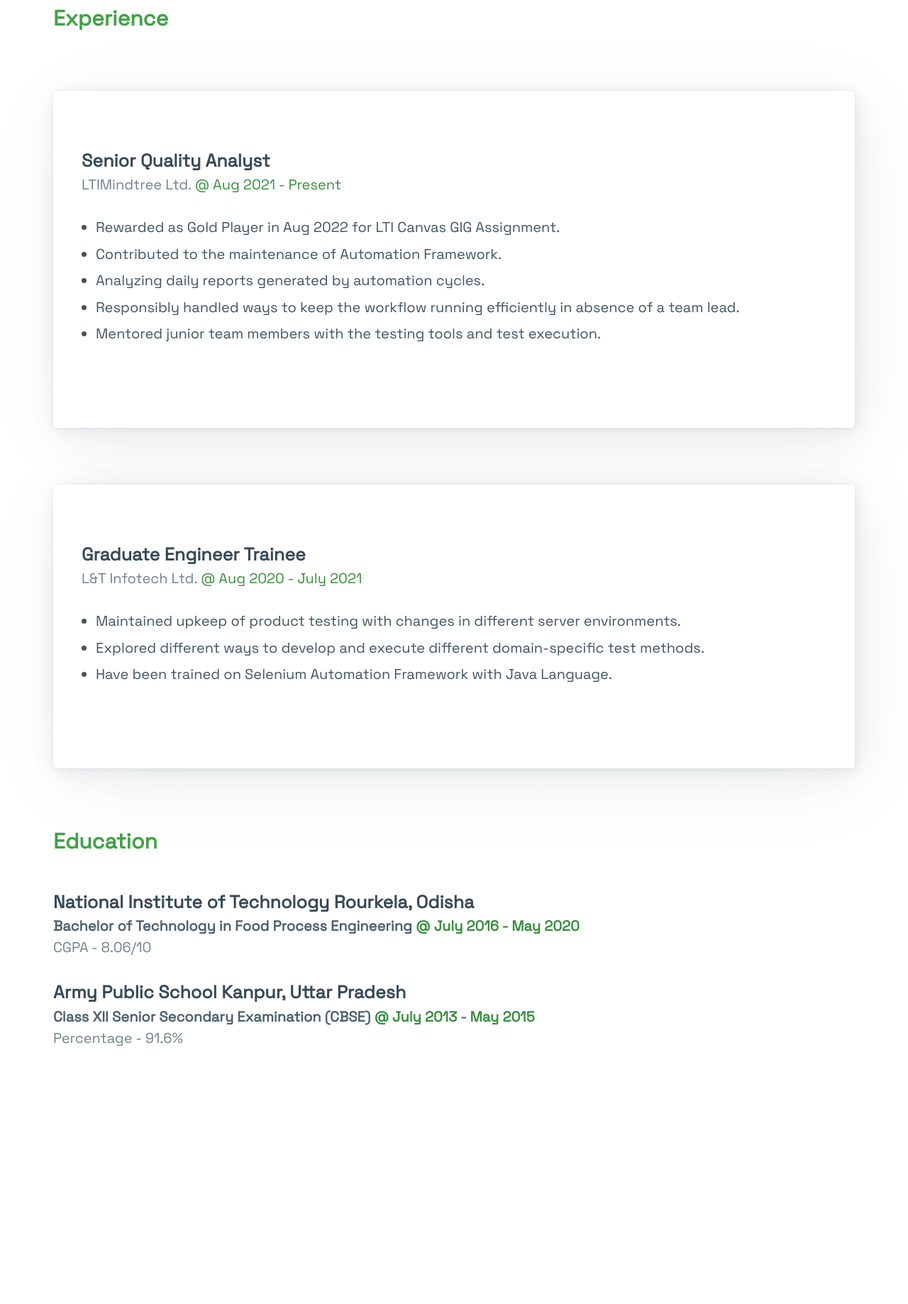
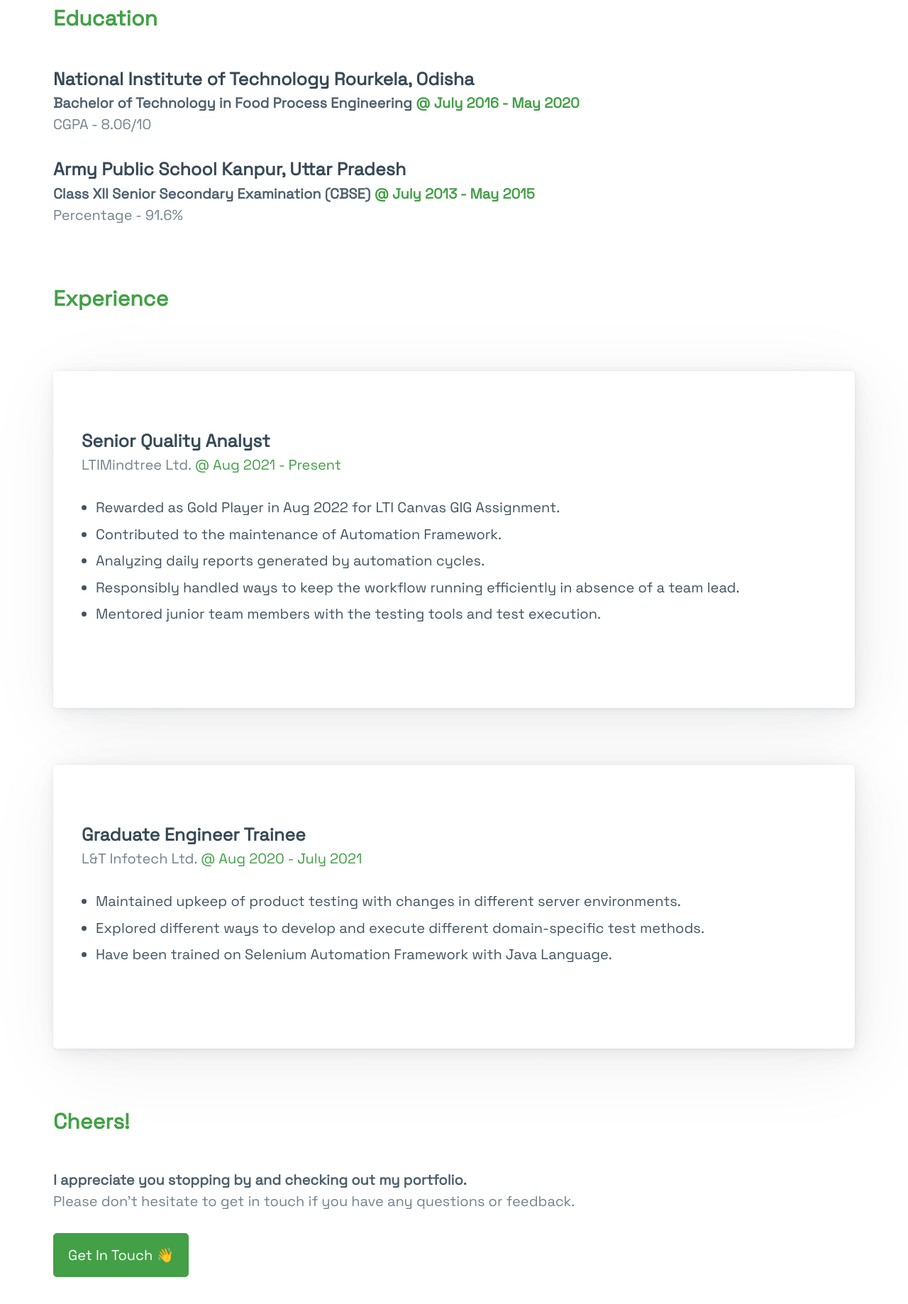
Before and after one commit to nigupta29/portfolio-js, a plain HTML site: page index.html in a window 1280 px wide. Shown: the part 936-2774 px from the top of the page at 71% size. Before the commit the page ends 2574 px from the top, so only its background shows below. Drawn offline with nearby package versions, Linux system fonts and the light colour scheme.

Commit message:
Add: footer section

```diff
--- a/index.html
+++ b/index.html
@@ -41,8 +41,8 @@
       </section>
 
       <!-- About Me Section -->
-      <section>
-        <h3>About Me</h3>
+      <section id="about">
+        <h3><ins>About Me</ins></h3>
         <p>
           A specialist in
           <mark> Web Testing / Development </mark>
@@ -59,7 +59,7 @@
 
       <!-- Skills Section -->
       <section id="skills">
-        <h3>Skills</h3>
+        <h3><ins>Skills</ins></h3>
         <div class="grid">
           <hgroup>
             <h5><b>Programming Languages</b></h5>
@@ -89,9 +89,30 @@
         </div>
       </section>
 
+      <!-- Education Section -->
+      <section id="education">
+        <h3><ins>Education</ins></h3>
+        <hgroup>
+          <h4>National Institute of Technology Rourkela, Odisha</h4>
+          <h6>
+            Bachelor of Technology in Food Process Engineering
+            <ins>@ July 2016 - May 2020</ins>
+          </h6>
+          <p>CGPA - 8.06/10</p>
+        </hgroup>
+        <hgroup>
+          <h4>Army Public School Kanpur, Uttar Pradesh</h4>
+          <h6>
+            Class XII Senior Secondary Examination (CBSE)
+            <ins>@ July 2013 - May 2015</ins>
+          </h6>
+          <p>Percentage - 91.6%</p>
+        </hgroup>
+      </section>
+
       <!-- Experience Section -->
       <section id="experience">
-        <h3>Experience</h3>
+        <h3><ins>Experience</ins></h3>
         <article>
           <hgroup>
             <h4>Senior Quality Analyst</h4>
@@ -135,28 +156,22 @@
         </article>
       </section>
 
-      <!-- Education Section -->
-      <section id="education">
-        <h3>Education</h3>
-        <hgroup>
-          <h4>National Institute of Technology Rourkela, Odisha</h4>
-          <h6>
-            Bachelor of Technology in Food Process Engineering
-            <ins>@ July 2016 - May 2020</ins>
-          </h6>
-          <p>CGPA - 8.06/10</p>
-        </hgroup>
-        <hgroup>
-          <h4>Army Public School Kanpur, Uttar Pradesh</h4>
-          <h6>
-            Class XII Senior Secondary Examination (CBSE)
-            <ins>@ July 2013 - May 2015</ins>
-          </h6>
-          <p>Percentage - 91.6%</p>
-        </hgroup>
-      </section>
-
       <button class="themeBtn">☀️</button>
+      <footer>
+        <section>
+          <h3><ins>Cheers!</ins></h3>
+          <hgroup>
+            <h6>I appreciate you stopping by and checking out my portfolio.</h6>
+            <p>
+              Please don't hesitate to get in touch if you have any questions or
+              feedback.
+            </p>
+          </hgroup>
+          <a href="mailto:nikhil.gupta5667@gmail.com" role="button">
+            Get In Touch 👋
+          </a>
+        </section>
+      </footer>
     </main>
   </body>
 </html>
--- a/style.css
+++ b/style.css
@@ -36,7 +36,7 @@
 :root {
   --font-family: 'Space Grotesk', sans-serif;
 }
-h3 {
+ins {
   color: var(--primary);
 }
 ul {
@@ -52,9 +52,7 @@ ul > li {
   position: fixed;
   bottom: 20px;
   right: 20px;
-  font-size: larger;
-  padding: 0.
-  5rem;
-  background-color: rgba(67, 160, 71, 0.15);
+  padding: 0.5rem;
+  background-color: var(--primary-focus);
   border-radius: 0.75rem;
 }
```
Also changed, not shown: img/three-lines.svg (added), 1 other file.
